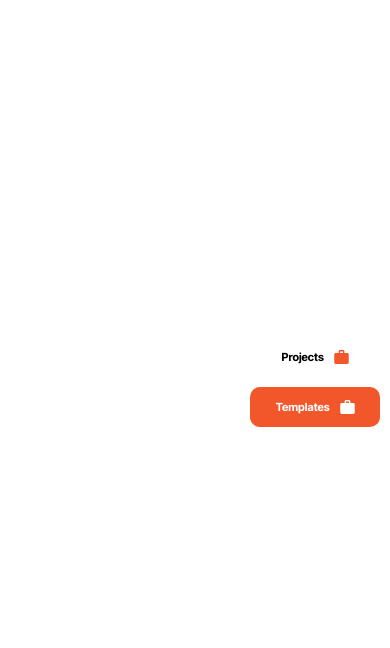
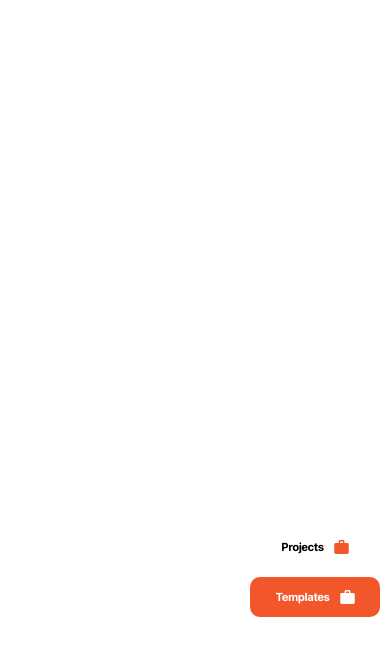
Before and after one commit to Bachez-dev/Brace-finale, a plain HTML site: page index.html in a window 390 px wide. Shown: the part 89-737 px from the top of the page. Drawn offline with Linux system fonts and the light colour scheme.

Commit message:
navigation responsiveness settings

```diff
--- a/responsive.css
+++ b/responsive.css
@@ -80,7 +80,7 @@
   .hero-projects-templates {
     width: 100%;
     height: 100px;
-    top: 45%;
+    top: 70%;
     position: absolute;
     display: flex;
     flex-direction: column;
@@ -118,7 +118,7 @@
     width: 100%;
     height: 100px;
     position: absolute;
-    top: 75%;
+    top: 85%;
     display: flex;
     justify-content: space-between;
     align-items: center;
@@ -128,7 +128,7 @@
     width: 180px;
     height: 100%;
     display: flex;
-    gap: 10px;
+    gap: 20px;
     align-items: center;
     color: #ffffff;
   }
@@ -149,10 +149,11 @@
   }
 
   .links-arrows {
-    width: 800px;
-    height: 100%;
+    width: 100px;
+    height: 50%;
     gap: 20px;
     display: flex;
+    align-items: center;
   }
 
   .links {
```
